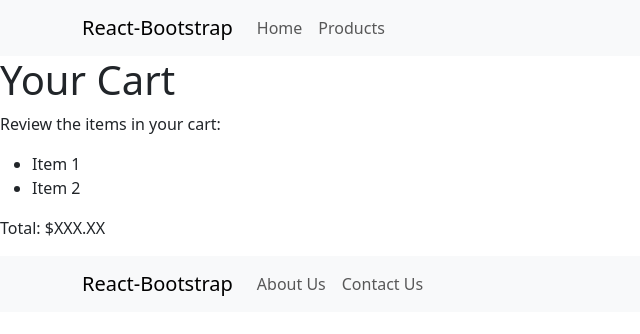
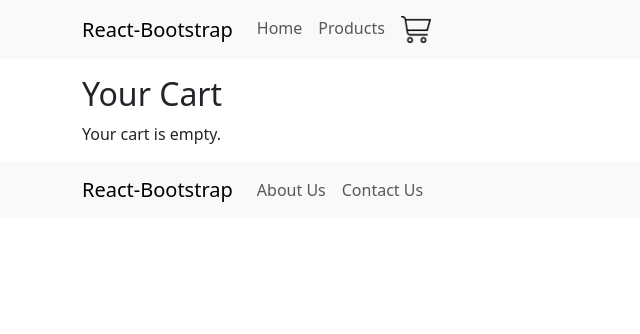
Before and after one commit to KevinHavn/JavaScript-Frameworks-Course-Assignment, a React (Vite) app: page /cart in a window 1280 px wide. Shown: the top 334 px of the page, without its empty margins (0-640 px from the left). Built offline with nearby package versions, Linux system fonts and the light colour scheme.

Commit message:
Implemented cart to header Implemented basic cart functionality - saving products to localStorage and displaying localStorage objects on cart page Added Product Card Add to cart button

```diff
--- /dev/null
+++ b/src/components/CartIcon.jsx
@@ -0,0 +1,33 @@
+import { useEffect, useState } from "react";
+import shoppingCartImage from '../assets/shoppingcart.png';
+
+function CartIcon() {
+	const [itemCount, setItemCount] = useState(0);
+
+	const updateCartCount = () => {
+		const cart = JSON.parse(localStorage.getItem("cart")) || [];
+		const count = cart.reduce((total, product) => total + product.quantity, 0);
+		setItemCount(count);
+	};
+
+	useEffect(() => {
+		updateCartCount();
+
+		window.addEventListener("storage", updateCartCount);
+		return () => window.removeEventListener("storage", updateCartCount);
+	}, []);
+
+	return (
+		<div className="position-relative">
+			<img src={shoppingCartImage} alt="Shopping Cart" className="cart-icon" width="30px" />
+			{itemCount > 0 && (
+				<span className="position-absolute top-0 start-100 translate-middle badge rounded-pill bg-danger">
+					{itemCount}
+					<span className="visually-hidden">items in cart</span>
+				</span>
+			)}
+		</div>
+	);
+}
+
+export default CartIcon;
--- a/src/components/Header.jsx
+++ b/src/components/Header.jsx
@@ -1,4 +1,5 @@
 import { Navbar, Nav, Container } from "react-bootstrap";
+import CartIcon from "./CartIcon";
 import { Link } from "react-router-dom";
 
 export function Header() {
@@ -16,6 +17,7 @@ export function Header() {
 							<Link className="nav-link" to="../Products">
 								Products
 							</Link>
+							<Link className="nav-link" to="../Cart"><CartIcon /></Link>
 						</Nav>
 					</Navbar.Collapse>
 				</Container>
--- a/src/components/ProductCard.jsx
+++ b/src/components/ProductCard.jsx
@@ -1,6 +1,13 @@
-import PropTypes from 'prop-types';
+import PropTypes from "prop-types";
 
 function ProductCard({ product }) {
+	const handleAddToCart = () => {
+		let cart = JSON.parse(localStorage.getItem("cart")) || [];
+		const productToAdd = { ...product, quantity: 1 }; // Add a quantity field
+		cart.push(productToAdd);
+		localStorage.setItem("cart", JSON.stringify(cart));
+	};
+
 	return (
 		<div className="card h-100">
 			<img
@@ -22,6 +29,9 @@ function ProductCard({ product }) {
 						Discount: ${product.price - product.discountedPrice}
 					</p>
 				)}
+				<button className="btn btn-primary" onClick={handleAddToCart}>
+					Add to Cart
+				</button>
 			</div>
 		</div>
 	);
@@ -36,10 +46,9 @@ ProductCard.propTypes = {
 		discountedPrice: PropTypes.number,
 		image: PropTypes.shape({
 			url: PropTypes.string.isRequired,
-        alt: PropTypes.string
-      }).isRequired
-    }).isRequired
+			alt: PropTypes.string,
+		}).isRequired,
+	}).isRequired,
 };
 
-
 export default ProductCard;
--- a/src/pages/Cart.jsx
+++ b/src/pages/Cart.jsx
@@ -1,18 +1,29 @@
-function Cart() {
+import { useEffect, useState } from "react";
+function CartPage() {
+  const [cartItems, setCartItems] = useState([]);
+
+  useEffect(() => {
+    const cart = JSON.parse(localStorage.getItem('cart')) || [];
+    setCartItems(cart);
+  }, []);
+
   return (
-    <div className="cart-page">
-      <h1>Your Cart</h1>
-      <p>Review the items in your cart:</p>
-      {/* In a real app, the cart items would be dynamic */}
-      <ul>
-        <li>Item 1</li>
-        <li>Item 2</li>
-        {/* And so on */}
-      </ul>
-      <p>Total: $XXX.XX</p>
-      {/* Include checkout button, etc. */}
+    <div className="container mt-3">
+      <h2>Your Cart</h2>
+      {cartItems.length > 0 ? (
+        <ul>
+          {cartItems.map(item => (
+            <li key={item.id}>
+              {item.title} - {item.quantity} x ${item.price}
+            </li>
+          ))}
+        </ul>
+      ) : (
+        <p>Your cart is empty.</p>
+      )}
+      {/* Implement checkout button and functionality */}
     </div>
   );
 }
 
-export default Cart;
+export default CartPage;
```
Also changed, not shown: src/assets/shoppingcart.png (added), 1 other file (tests, documents, lock files or other folders). Lines whose indentation alone changed are shown as unchanged.
